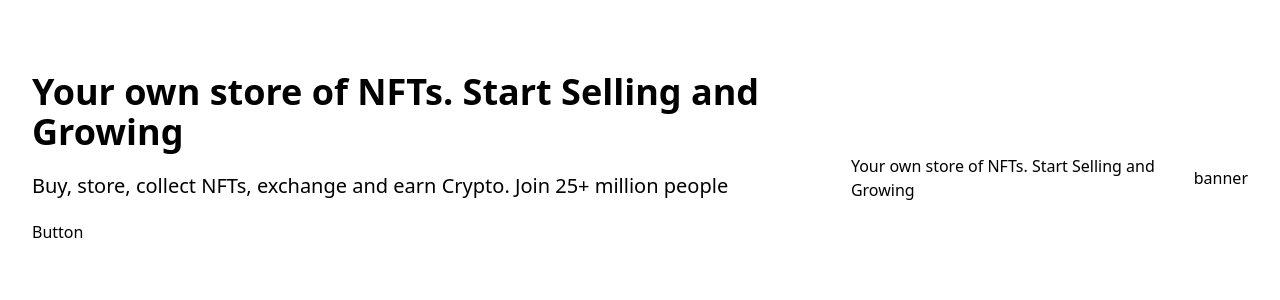
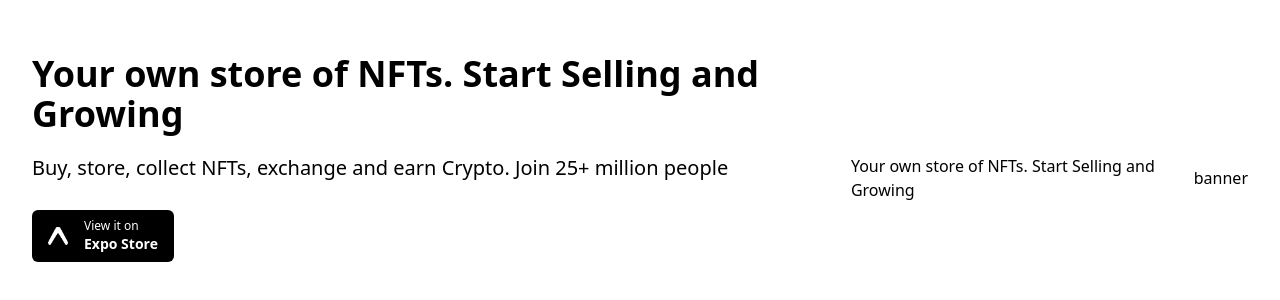
Before and after one commit to Richie1136/Showcase-react-native, a JavaScript app in the folder showcase/: page / in a window 1280 px wide. Shown: the part 222-522 px from the top of the page. Built offline with nearby package versions, Linux system fonts and the light colour scheme; the HTML template or start-up script is replaced by a standard one.

Commit message:
Added styling to html elements and used props inside of the Button component

```diff
--- a/showcase/src/components/button/Button.js
+++ b/showcase/src/components/button/Button.js
@@ -1,7 +1,15 @@
+import styles from "../../styles/Global"
+
 
 const Button = ({ assetUrl, link }) => {
   return (
-    <div>Button</div>
+    <div className={`${styles.btnBlack}`} onClick={() => window.open(link, "_blank")}>
+      <img className={`${styles.btnIcon}`} src={assetUrl} alt='assets' />
+      <div className="flex flex-col justify-start ml-4">
+        <p className={`${styles.btnText} font-normal text-xs`}>View it on</p>
+        <p className={`${styles.btnText} font-bold text-sm`}>Expo Store</p>
+      </div>
+    </div>
   )
 }
 
```
